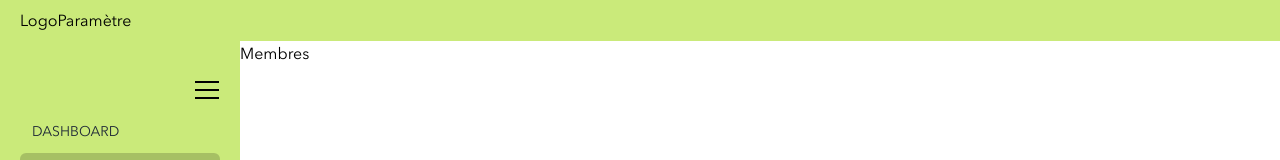
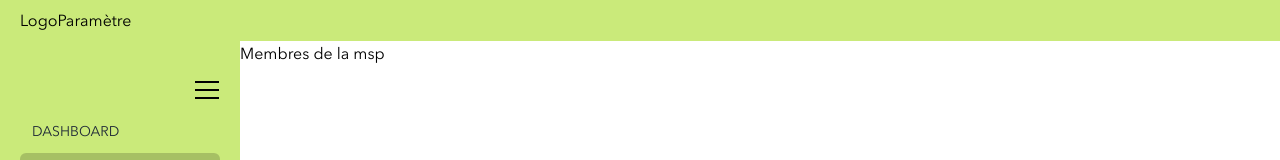
Before and after one commit to Wacil23/msp, a Next.js app in the folder frontend/: page /dashboard/membres in a window 1280 px wide. Shown: the top 160 px of the page. Built offline with nearby package versions, Linux system fonts and the light colour scheme.

Commit message:
realy working now

```diff
--- a/frontend/src/app/(dashboard)/dashboard/membres/page.tsx
+++ b/frontend/src/app/(dashboard)/dashboard/membres/page.tsx
@@ -1,7 +1,7 @@
 import React from "react";
 
 const Membres = () => {
-  return <div>Membres</div>;
+  return <div>Membres de la msp</div>;
 };
 
 export default Membres;
```
